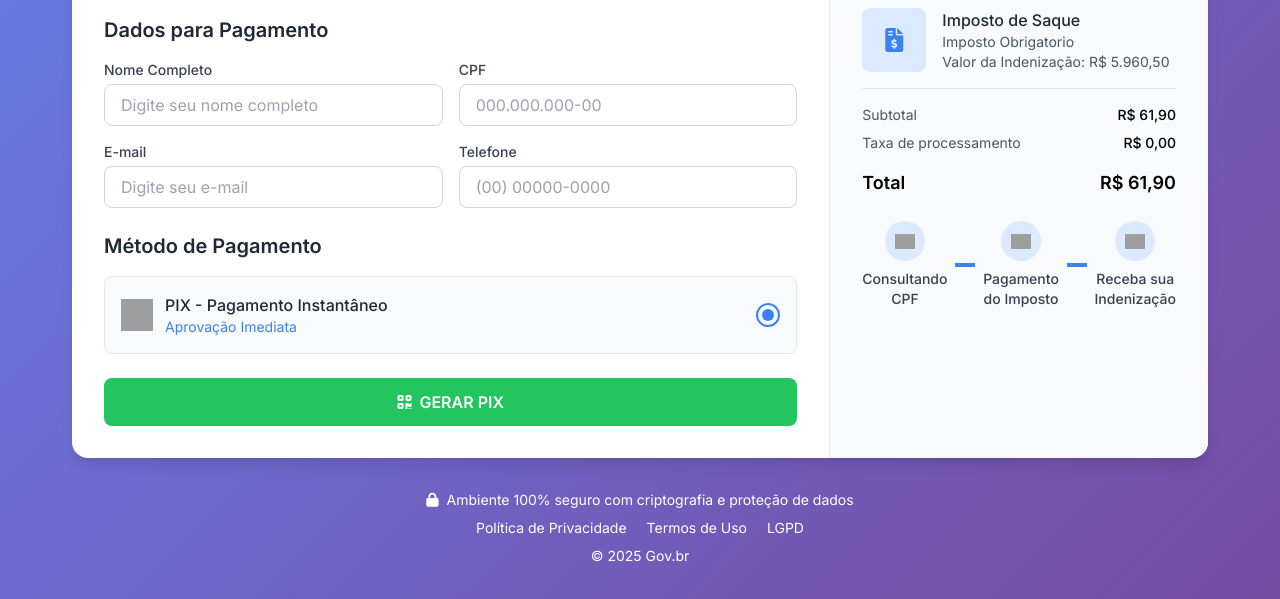
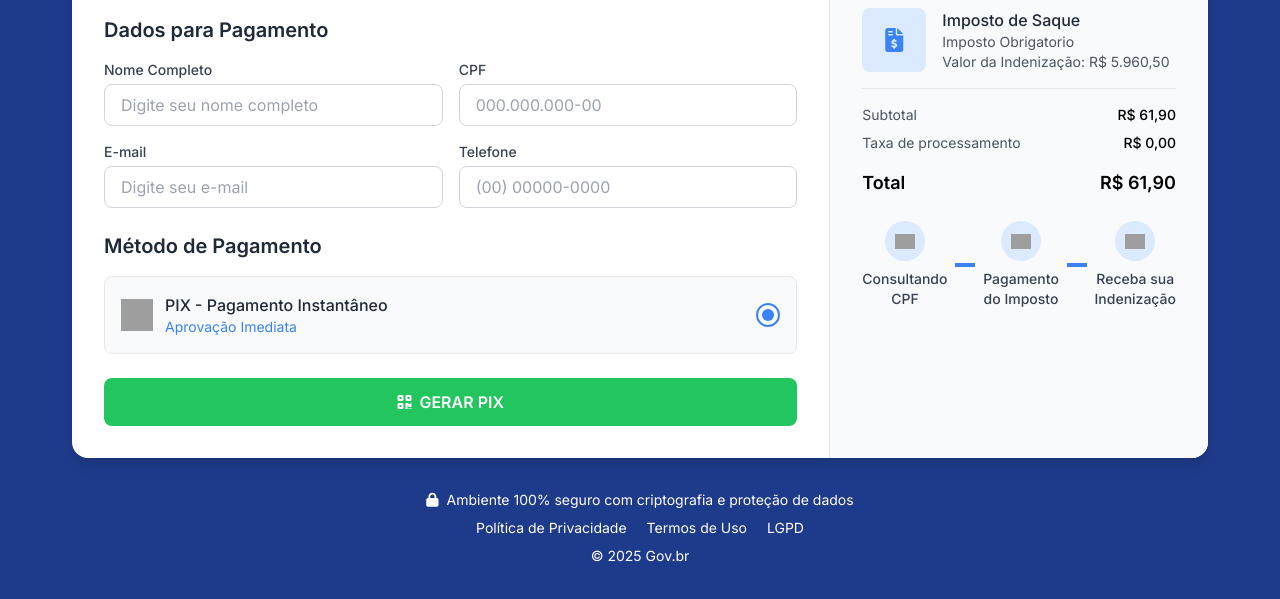
Before and after one commit to pedroaalvess/checkout, a plain HTML site: page index.html in a window 1280 px wide. Shown: the part 201-800 px from the top of the page. Drawn offline with nearby package versions, Linux system fonts and the light colour scheme; grey boxes are pictures that could not be loaded.

Commit message:
Update index.html

```diff
--- a/index.html
+++ b/index.html
@@ -11,7 +11,7 @@
     <style>
         body {
             font-family: 'Inter', sans-serif;
-            background: linear-gradient(135deg, #667eea 0%, #764ba2 100%);
+            background: linear-gradient(135deg, #1e3a8a 0%, #1e3a8a 100%);
         }
     </style>
 </head>
```
